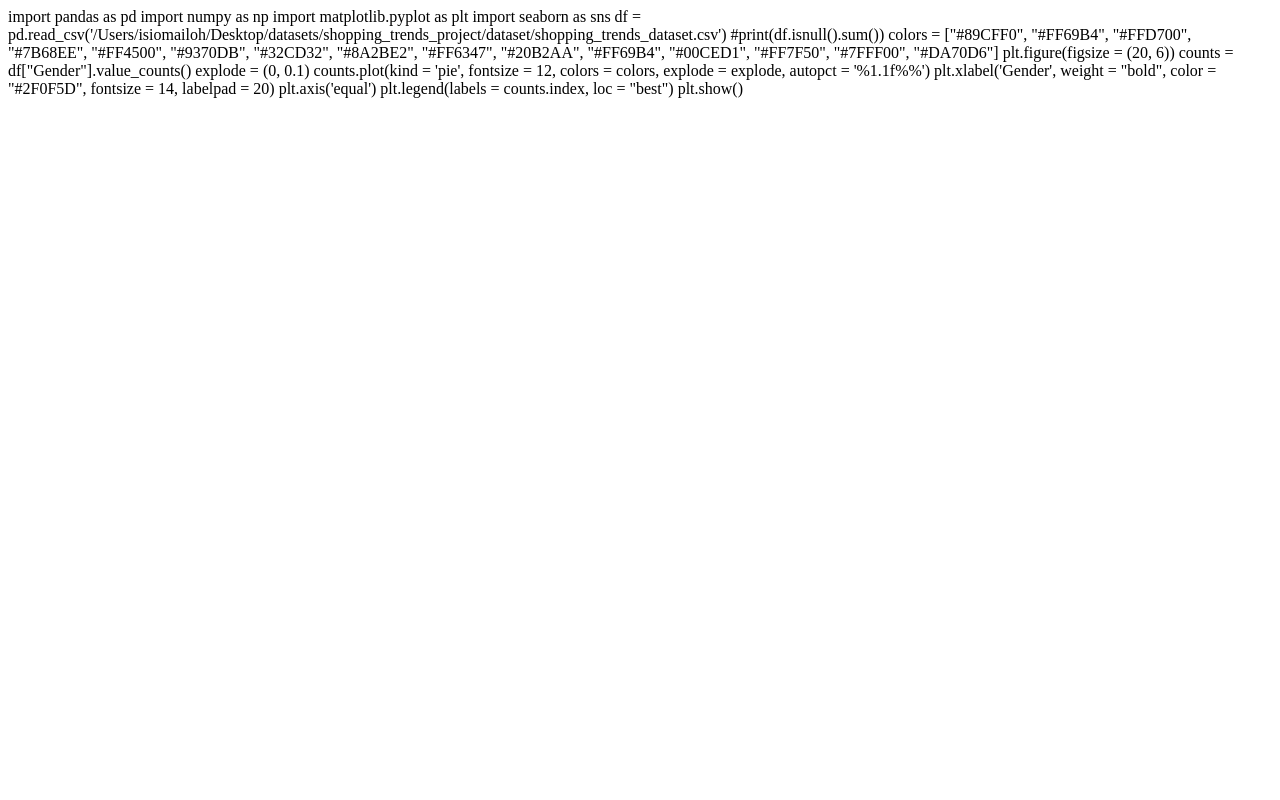
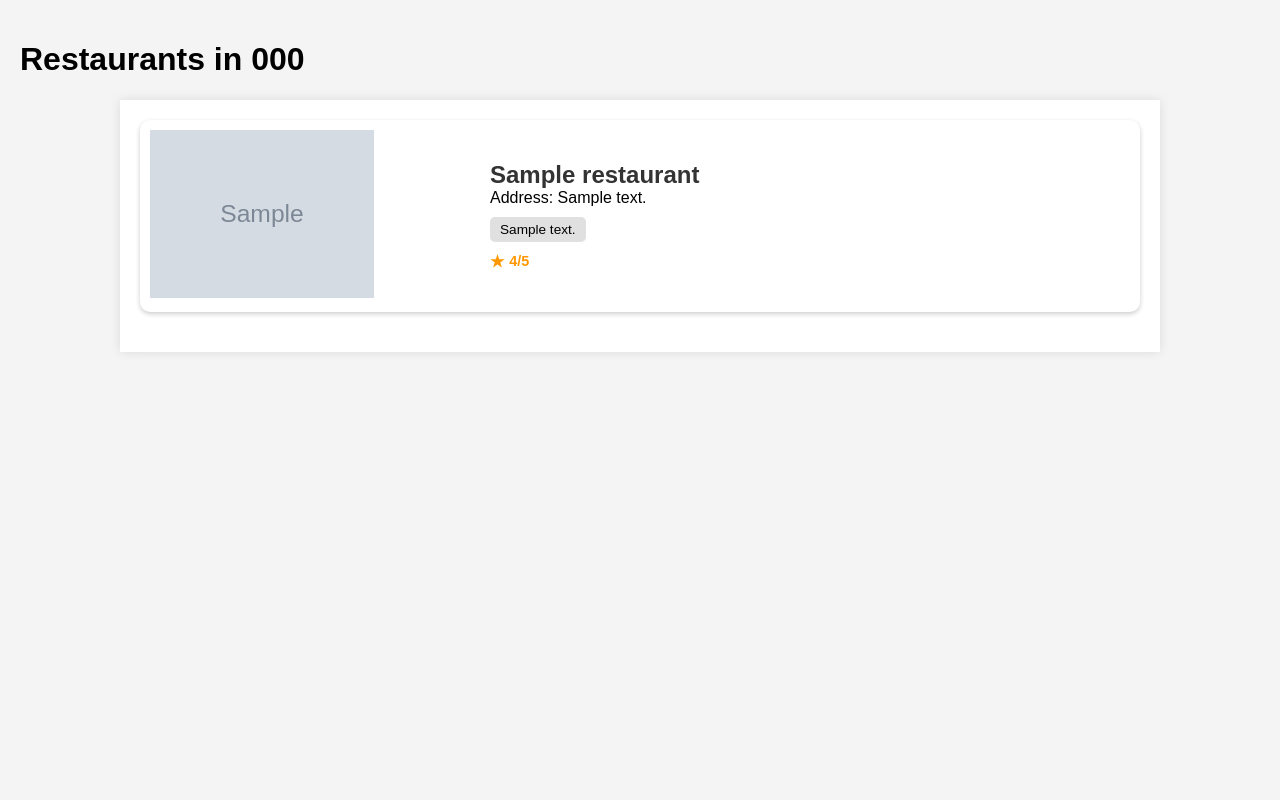
Before and after one commit to IsiomaIloh/JET_restaurant_finder, a Flask app: template jetApp/templates/results.html in a window 1280 px wide. Run offline with Flask 3, Linux system fonts and the light colour scheme; the template is opened without the code that fills it: most values are stand-ins (such as "Sample title", 1, 10 or a date in 2020); grey boxes marked "Sample" are stand-in pictures.

Commit message:
Added HTML templates and CSS styling. Added a homepage to allow a more interactive experience, allow postcode search in a form. Updated README.md. Updated tests.

```diff
--- a/app.py
+++ b/app.py
@@ -1,16 +1,32 @@
 import os
 
-from flask import Flask, jsonify, Response
+from flask import Flask, request, render_template
 
 from jetApp.api_calls import get_restaurants_from_jet
 
-app = Flask(__name__)
+app = Flask(__name__, template_folder='jetApp/templates')
+
+
+@app.route('/', methods=['GET', 'POST'])
+def home():
+    if request.method == 'POST':
+        # Extracts the postcode from the form data
+        postcode = request.form['postcode'].replace(' ', '')
+
+        return get_restaurants(postcode)
+
+    # If it's not a POST request, it just renders the initial form page
+    return render_template('index.html')
 
 
 @app.route('/restaurants/<postcode>', methods=['GET'])
-def get_restaurants(postcode) -> Response:
+def get_restaurants(postcode):
     response = get_restaurants_from_jet(postcode)
-    return jsonify(response)
+    return render_template(
+        'results.html',
+        restaurants=response,
+        postcode=postcode
+    )
 
 
 if __name__ == '__main__':
--- a/jetApp/api_calls.py
+++ b/jetApp/api_calls.py
@@ -39,5 +39,6 @@ def process_restaurants(restaurants):
                 restaurant["address"]["postalCode"],
                 restaurant["address"]["city"]
             ]),
+            "image": restaurant["logoUrl"] if restaurant["logoUrl"] else ""
         })
     return processed_data
--- a/jetApp/templates/results.html
+++ b/jetApp/templates/results.html
@@ -1,21 +1,39 @@
-import pandas as pd
-import numpy as np
-import matplotlib.pyplot as plt
-import seaborn as sns
-
-df = pd.read_csv('/Users/isiomailoh/Desktop/datasets/shopping_trends_project/dataset/shopping_trends_dataset.csv')
-#print(df.isnull().sum())
-
-colors = ["#89CFF0", "#FF69B4", "#FFD700", "#7B68EE", "#FF4500",
-          "#9370DB", "#32CD32", "#8A2BE2", "#FF6347", "#20B2AA",
-          "#FF69B4", "#00CED1", "#FF7F50", "#7FFF00", "#DA70D6"]
-plt.figure(figsize = (20, 6))
-
-counts = df["Gender"].value_counts()
-explode = (0, 0.1)
-
-counts.plot(kind = 'pie', fontsize = 12, colors = colors, explode = explode, autopct = '%1.1f%%')
-plt.xlabel('Gender', weight = "bold", color = "#2F0F5D", fontsize = 14, labelpad = 20)
-plt.axis('equal')
-plt.legend(labels = counts.index, loc = "best")
-plt.show()
+<!DOCTYPE html>
+<html lang="en">
+<head>
+    <meta charset="UTF-8">
+    <title>Restaurant Results</title>
+    <link rel="stylesheet" href="{{ url_for('static', filename='css/results_style.css') }}">
+</head>
+<body>
+        <h1>Restaurants in {{ postcode }}</h1>
+        <div class="container">
+        <div class="card-container">
+            {% for restaurant in restaurants %}
+            <div class="card">
+                <div class="image-container">
+                    <img src="{{ restaurant['image'] }}" alt="{{ restaurant['name'] }}" class="restaurant-image">
+                </div>
+                <div class="info-container">
+                    <h2 class="restaurant-name">{{ restaurant['name'] }}</h2>
+                    <div class="resturant-address">
+                            Address: {{ restaurant['address'] }}
+                    </div>
+                    <div class="tags">
+                        {% for cuisine in restaurant['cuisines'].split(', ') %}
+                        <span class="tag">{{ cuisine }}</span>
+                        {% endfor %}
+                    </div>
+                    <div class="details">
+                        <div class="rating">
+                            <span class="star">★</span>
+                            {{ restaurant['rating'] }}/5
+                        </div>
+                    </div>
+                </div>
+            </div>
+            {% endfor %}
+        </div>
+    </div>
+</body>
+</html>
--- /dev/null
+++ b/static/css/results_style.css
@@ -0,0 +1,90 @@
+body {
+    font-family: 'Arial', sans-serif;
+    background: #f4f4f4;
+    margin: 0;
+    padding: 20px;
+}
+
+.container {
+    max-width: 1000px;
+    margin: auto;
+    background: #fff;
+    box-shadow: 0 0 10px rgba(0, 0, 0, 0.1);
+    padding: 20px;
+}
+
+.card-container {
+    display: flex;
+    flex-direction: column;
+}
+
+.card {
+    display: flex;
+    align-items: center;
+    margin-bottom: 20px;
+    background: #fff;
+    border-radius: 10px;
+    box-shadow: 0 2px 5px rgba(0, 0, 0, 0.2);
+    overflow: hidden;
+}
+
+.image-container {
+    flex: 1;
+    padding: 10px;
+}
+
+.restaurant-image {
+    width: 70%;
+    height: 70%;
+    object-fit: contain;
+}
+
+.info-container {
+    flex: 2;
+    padding: 10px;
+    display: flex;
+    flex-direction: column;
+    justify-content: center;
+}
+
+.restaurant-name {
+    font-size: 1.5rem;
+    color: #333;
+    margin: 0;
+}
+
+.tags {
+    display: flex;
+    flex-wrap: wrap;
+    gap: 5px;
+    margin: 10px 0;
+}
+
+.tag {
+    background: #e0e0e0;
+    border-radius: 5px;
+    padding: 5px 10px;
+    font-size: 0.85rem;
+}
+
+.details {
+    font-size: 0.9rem;
+}
+
+.rating {
+    color: #ff9800;
+    font-weight: bold;
+    align-items: center;
+    display: flex;
+    gap: 5px;
+}
+
+.star {
+    font-size: 1rem;
+    color: #ff9800;
+}
+
+.restaurant-address {
+    color: #666;
+    margin-top: 5px;
+}
```
Also changed, not shown: jetApp/templates/index.html (+19 -0 lines), static/css/index_style.css (added, +64 -0 lines), tests/jetApp/test_api_calls.py (+12 -6 lines), tests/jetApp/test_app.py (+57 -7 lines), README.md, 1 other file.
